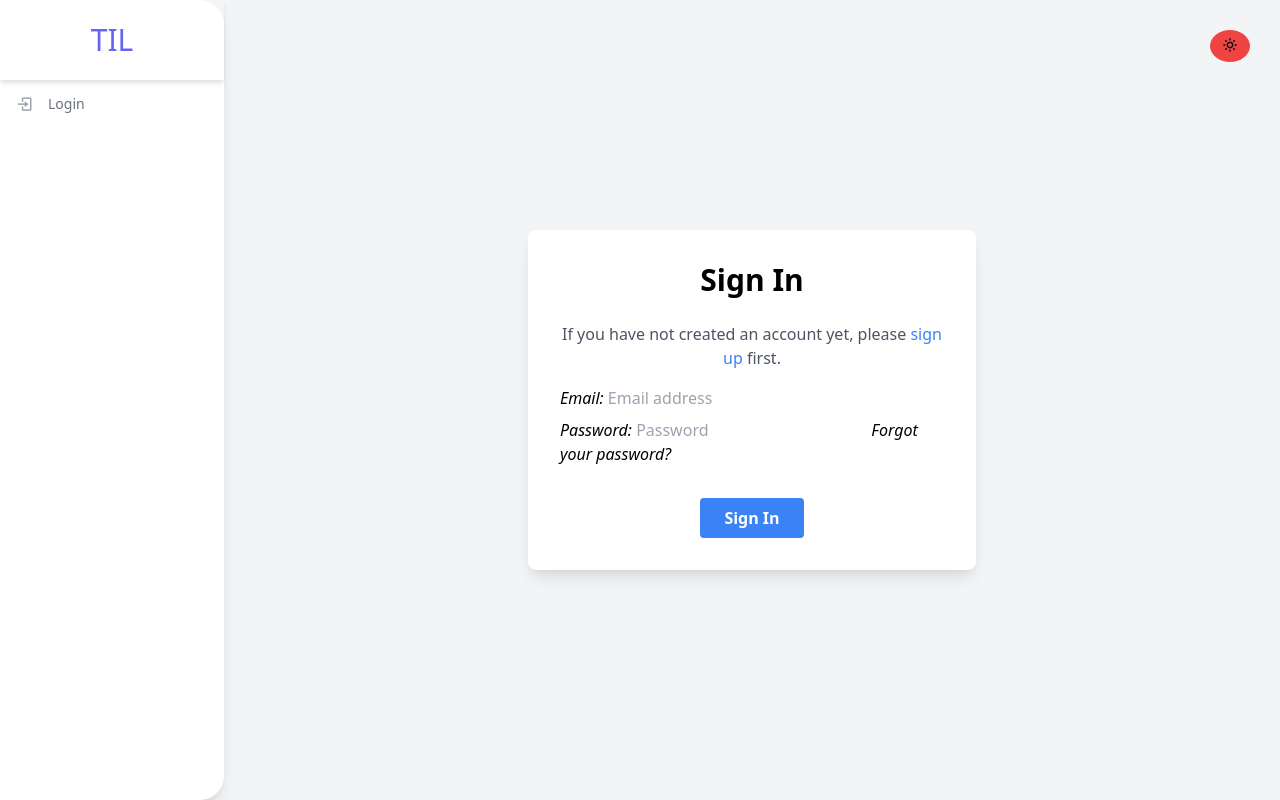
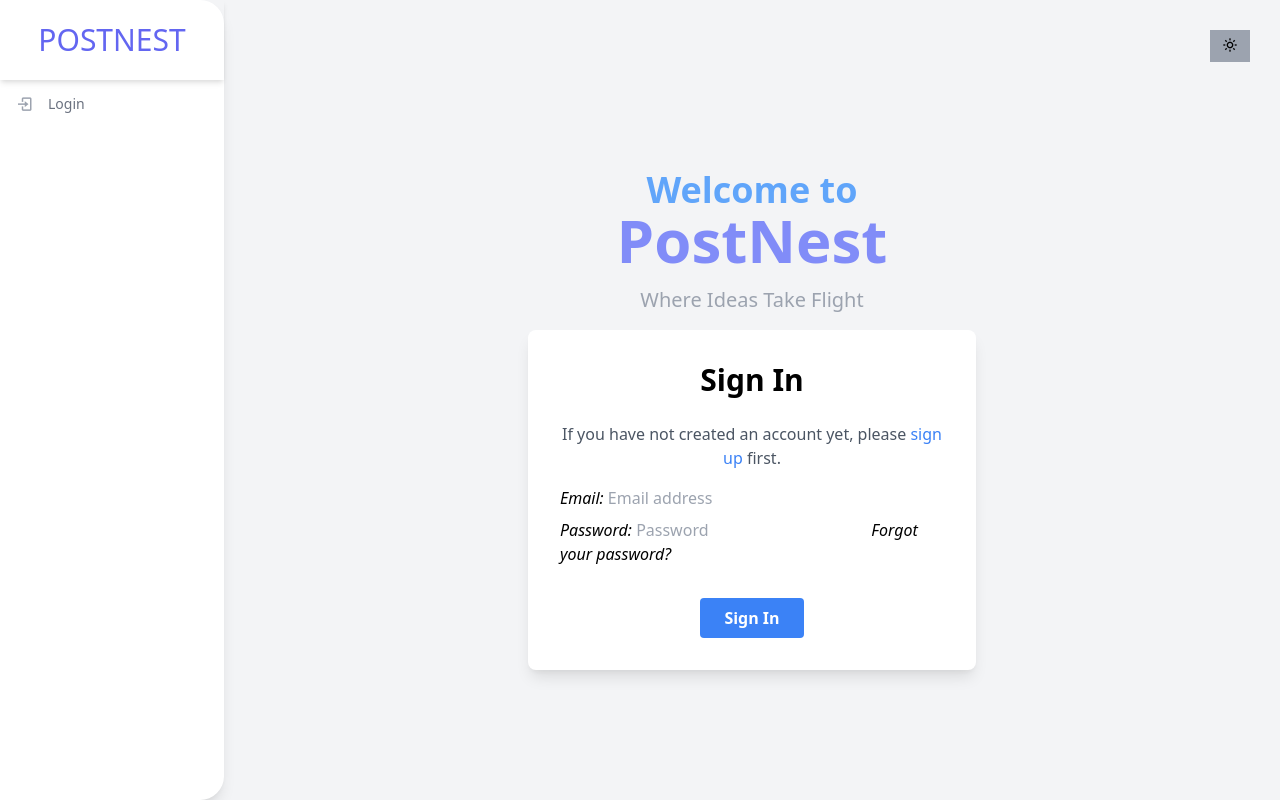
Before and after one commit to kowsik22/Django5, a Django app: page /login/ in a window 1280 px wide. Run offline with Django 5.2, Linux system fonts and the light colour scheme; some libraries are stand-ins or nearby versions.

Commit message:
main page got updated

```diff
--- a/profiles/templates/profiles/detail.html
+++ b/profiles/templates/profiles/detail.html
@@ -5,9 +5,9 @@
 {% block title %}{{ user.username }}{% endblock title %}
 
 {% block body %}
-<div  class='w-56 pro'style=' display:flex; width:300px; '>
+<div  class='w-56 pro'style=' display:flex; width:300px; background-color:white;'>
 <div class="rounded rounded-t-lg overflow-hidden shadow max-w-xs my-3 profile">
-  	<img src="https://i.imgur.com/dYcYQ7E.png" class="w-full" />
+  	<img src="https://i.imgur.com/dYcYQ7E.png" class="w-full mt-0" />
     <div class="flex justify-center -mt-8">
         {% thumbnail user.profile.image "150x150" crop="center" as im %}
             <img src="{{ im.url }}" class="rounded-full border-solid border-white border-2 -mt-3">
--- a/til/templates/account/login.html
+++ b/til/templates/account/login.html
@@ -7,8 +7,18 @@
 {% endblock head_title %}
 
 {% block content %}
+<div class="items-center mt-6">
+    <h1 class="text-4xl sm:text-2xl lg:text-4xl font-extrabold text-blue-400 text-center mb- p-4">
+        Welcome to <span class="text-indigo-400  lg:text-6xl sm:text-4xl">PostNest</span>
+    </h1>
+    <p class="text-lg sm:text-xl lg:text-xl  text-center text-gray-400 font-medium max-w-2xl px-4 mb-4 pl-4">
+        Where Ideas Take Flight
+    </p>
+</div>
+
 
     <div class="flex justify-center items-center max-h-screen ">
+
         <div class="bg-white shadow-lg rounded-lg p-8 max-w-md w-full">
             <h1 class="text-3xl font-bold text-center mb-6 signin">{% trans "Sign In" %}</h1>
 
--- a/til/templates/account/password_reset.html
+++ b/til/templates/account/password_reset.html
@@ -10,7 +10,7 @@
 
 <div class="flex justify-center items-center max-h-screen">
     <div class="bg-white shadow-lg rounded-lg p-8 max-w-md w-full">
-        <h1 class="text-3xl font-bold text-center mb-6">{% trans "Password Reset" %}</h1>
+        <h1 class="text-3xl font-bold text-center mb-6 password">{% trans "Password Reset" %}</h1>
 
         <p class="text-gray-600 text-center mb-4">
             {% blocktranslate %}Forgotten your password? Enter your email address below, and we'll send you instructions on how to reset it.{% endblocktranslate %}
@@ -18,7 +18,7 @@
 
         <form method="post" action="{% url 'account_reset_password' %}" class="flex flex-col gap-4">
             {% csrf_token %}
-            <div class="flex flex-col gap-3">
+            <div class="flex flex-col gap-3 password">
                 <div class="text-black-400 p-4">
                     {{ form.as_p }}
                 </div>
--- a/til/templates/base.html
+++ b/til/templates/base.html
@@ -32,7 +32,7 @@
         }
 
 
-        .icon-light, .js-post-text , .signup, .signin{
+        .icon-light, .js-post-text , .signup, .signin, .profile, .password{
             color: black;
         }
 
@@ -50,7 +50,7 @@
 
         <div class="flex flex-col lg:w-56 w-full bg-white lg:rounded-r-3xl shadow-lg lg:fixed lg:h-full sidebar">
             <div class="flex items-center justify-center h-20 shadow-md">
-                <h1 class="text-3xl uppercase text-indigo-500 head">TIL</h1>
+                <h1 class="text-3xl uppercase text-indigo-500 head">POSTNEST</h1>
             </div>
             <ul class="flex lg:flex-col flex-row w-full py-4 lg:py-0 flex-wrap">
                 {% if request.user.is_authenticated %}
@@ -88,8 +88,8 @@
                 {% endif %}
             </ul>
         </div>
-        <div class="flex-grow lg:ml-56 flex items-center justify-center p-4 lg:p-6 relative">
-          <button id="theme-toggle" class="focus:outline-none m-5 btn p-1 bg-red-500" style='width:40px; border-radius:75%; position: absolute; top: 10px; right: 10px;'>
+        <div class="flex-grow lg:ml-56 flex items-center justify-center p-4 lg:p-6 relative ">
+          <button id="theme-toggle" class="focus:outline-none m-5 btn p-1 bg-gray-400 main" style='width:40px;  border-radius:%; position: absolute; top: 10px; right: 10px;'>
               <i id="theme-icon" class='bx bx-sun icon-light'></i>
           </button>
           <div class="w-full max-w-lg bg- p-6 rounded-lg">
```
